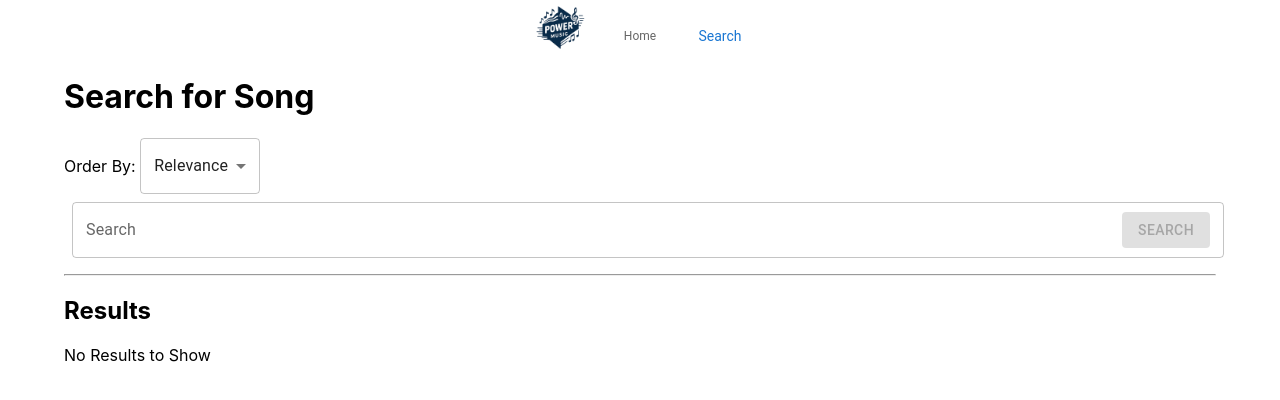
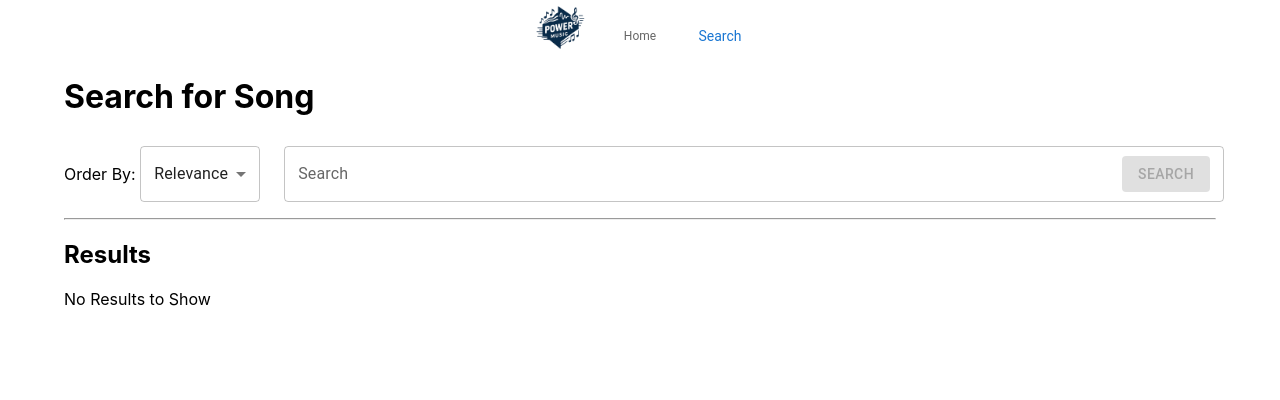
Before and after one commit to mclancy96/power-music, a React (Create React App) app: page /search in a window 1280 px wide. Shown: the top 400 px of the page. Built offline with nearby package versions, Linux system fonts and the light colour scheme; data requests are answered from the project's data file; some icons are missing.

Commit message:
Update styling

```diff
--- a/src/Search.jsx
+++ b/src/Search.jsx
@@ -94,8 +94,9 @@ const Search = ({ player, togglePlayer, queueTrackAndPlay }) => {
   return (
     <div>
       <h1>Search for Song</h1>
+      <div style={{ display: 'flex', alignItems: 'center', gap: '16px' }}>
         <SearchSort {...{ sortMethod, updateSortMethodOnChange }} />
-      <form onSubmit={searchForSong}>
+        <form onSubmit={searchForSong} style={{ flexGrow: 1 }}>
           <FormControl fullWidth sx={{ m: 1 }}>
             <InputLabel htmlFor="outlined-adornment-search">Search</InputLabel>
             <OutlinedInput
@@ -124,6 +125,7 @@ const Search = ({ player, togglePlayer, queueTrackAndPlay }) => {
             />
           </FormControl>
         </form>
+      </div>
       <hr />
       <SearchResults
         {...{
```
Lines whose indentation alone changed are shown as unchanged.
